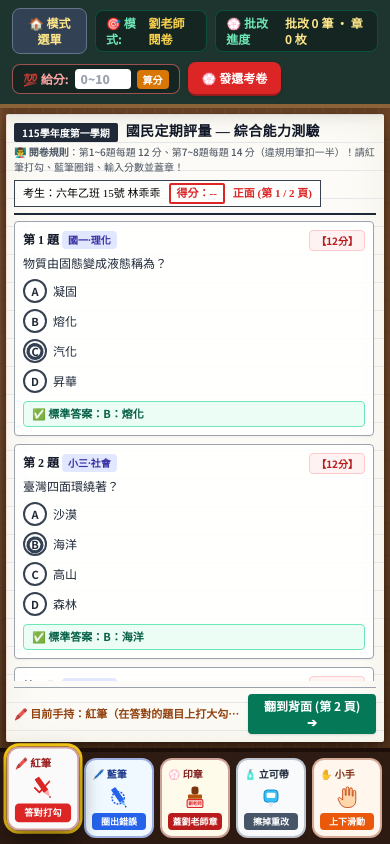
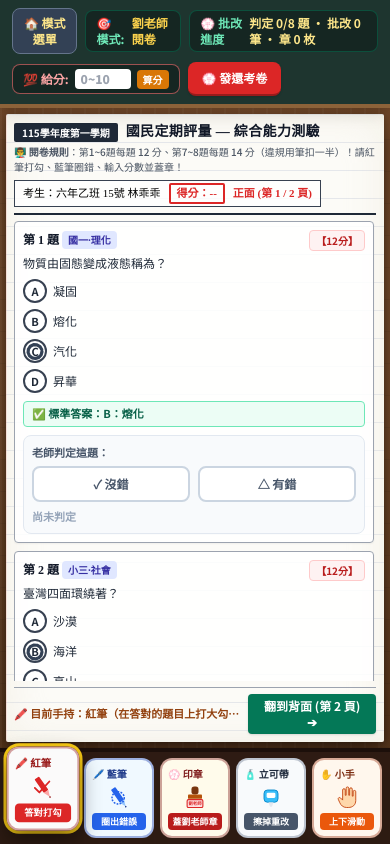
Before and after one commit to jizuoliu/exam-game, a plain HTML site: page index.html in a window 390 px wide. Both pictures are taken after a click on the button "💮 進入劉老師模式". Drawn offline with nearby package versions, Linux system fonts and the light colour scheme.

Commit message:
Update index.html

```diff
--- a/index.html
+++ b/index.html
@@ -120,6 +120,10 @@
             }
         }
 
+        /* 老師判定按鈕需浮在透明畫布上方，確保滑鼠與觸控都能點擊 */
+        .teacher-judgment { position: relative; z-index: 30; pointer-events: auto; }
+        .teacher-judgment button { position: relative; z-index: 31; pointer-events: auto; touch-action: manipulation; }
+
         /* 手機窄螢幕：讓題目與答案完整留在考卷內 */
         @media (max-width: 640px) {
             #desk-area {
@@ -184,6 +188,17 @@
                 overflow-wrap: anywhere;
                 word-break: break-word;
                 line-height: 1.45;
+            }
+            .teacher-judgment {
+                position: relative;
+                z-index: 30;
+                pointer-events: auto;
+            }
+            .teacher-judgment button {
+                position: relative;
+                z-index: 31;
+                pointer-events: auto;
+                touch-action: manipulation;
             }
         }
 
@@ -1142,6 +1157,7 @@
             currentStroke: null,
 
             sheetAnswers: [{}, {}],
+            teacherJudgments: [{}, {}], // 每題老師判定：wrong / correct
             simStudentInfo: null,
             targetRects: [],
             lastPointerPos: null,
@@ -1269,6 +1285,16 @@
                         ? `${['A', 'B', 'C', 'D'][q.correctIndex] || '?'}：${(q.options?.[q.correctIndex] || '').replace(/^\([A-D]\)\s*/, '')}`
                         : '完成簽名即可';
                     teacherAnswerHtml = `<div class="teacher-answer-mobile mt-2 rounded border border-emerald-300 bg-emerald-50 px-2 py-1 text-[11px] sm:text-xs font-bold text-emerald-800">✅ 標準答案：${answerText}</div>`;
+                    const judgment = state.teacherJudgments[state.currentSheet]?.[q.id] || '';
+                    teacherAnswerHtml += `
+                        <div class="teacher-judgment mt-2 rounded-lg border border-slate-200 bg-slate-50 p-2" data-judgment-card="${q.id}">
+                            <div class="text-[11px] font-bold text-slate-600 mb-1.5">老師判定這題：</div>
+                            <div class="grid grid-cols-2 gap-2">
+                                <button type="button" data-teacher-judgment="correct" data-qid="${q.id}" class="rounded-lg border-2 px-2 py-2 text-xs sm:text-sm font-black transition ${judgment === 'correct' ? 'border-emerald-600 bg-emerald-100 text-emerald-800' : 'border-slate-300 bg-white text-slate-600'}">✓ 沒錯</button>
+                                <button type="button" data-teacher-judgment="wrong" data-qid="${q.id}" class="rounded-lg border-2 px-2 py-2 text-xs sm:text-sm font-black transition ${judgment === 'wrong' ? 'border-blue-600 bg-blue-100 text-blue-800' : 'border-slate-300 bg-white text-slate-600'}">△ 有錯</button>
+                            </div>
+                            <div class="mt-1.5 text-[11px] font-bold ${judgment === 'wrong' ? 'text-blue-700' : judgment === 'correct' ? 'text-emerald-700' : 'text-slate-400'}" data-judgment-status="${q.id}">${judgment === 'wrong' ? '🔵 藍筆：已標記三角形（此題有錯）' : judgment === 'correct' ? '✓ 已判定：此題沒錯' : '尚未判定'}</div>
+                        </div>`;
                 }
 
                 card.innerHTML = `
@@ -1517,8 +1543,9 @@
             if (isTeacherRole()) {
                 const marks = [...(state.sheetStrokes[0] || []), ...(state.sheetStrokes[1] || [])]
                     .filter(s => s.tool === 'redpen' || s.tool === 'bluepen').length;
+                const judgments = state.teacherJudgments.reduce((n, map) => n + Object.keys(map || {}).length, 0);
                 const stamps = (state.sheetStamps[0]?.length || 0) + (state.sheetStamps[1]?.length || 0);
-                document.getElementById('answered-count-display').textContent = `批改 ${marks} 筆 · 章 ${stamps} 枚`;
+                document.getElementById('answered-count-display').textContent = `判定 ${judgments}/8 題 · 批改 ${marks} 筆 · 章 ${stamps} 枚`;
                 return;
             }
             let count = 0;
@@ -1835,6 +1862,20 @@
                 updateToolHintBanner();
                 updateCursorAppearance();
             });
+        });
+
+        // 老師直接點選每題下方的「沒錯 / 有錯」判定；有錯時以藍色三角形標記。
+        questionsContainer.addEventListener('click', (event) => {
+            const btn = event.target.closest('[data-teacher-judgment]');
+            if (!btn || !isTeacherRole()) return;
+            const qid = btn.dataset.qid;
+            const judgment = btn.dataset.teacherJudgment;
+            if (!qid || !['correct', 'wrong'].includes(judgment)) return;
+            if (!state.teacherJudgments[state.currentSheet]) state.teacherJudgments[state.currentSheet] = {};
+            state.teacherJudgments[state.currentSheet][qid] = judgment;
+            sfx.playClick();
+            renderQuestions();
+            updateAnsweredCounterUI();
         });
 
         document.getElementById('next-sheet-btn').addEventListener('click', () => {
@@ -2394,6 +2435,7 @@
             state.crumbs = [];
             state.stamps = [];
             state.sheetAnswers = [{}, {}];
+            state.teacherJudgments = [{}, {}];
             scratchStrokes = [];
             toggleScratchpad(false);
 
```
